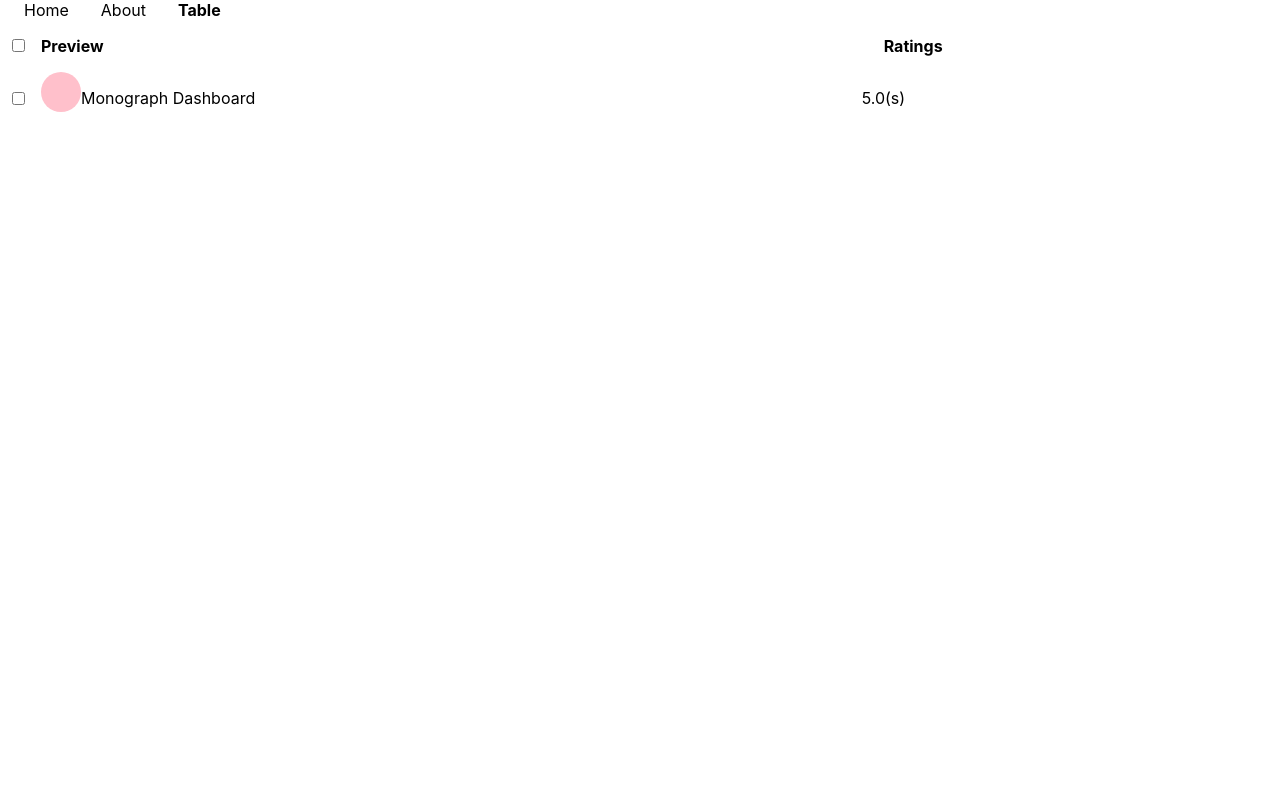
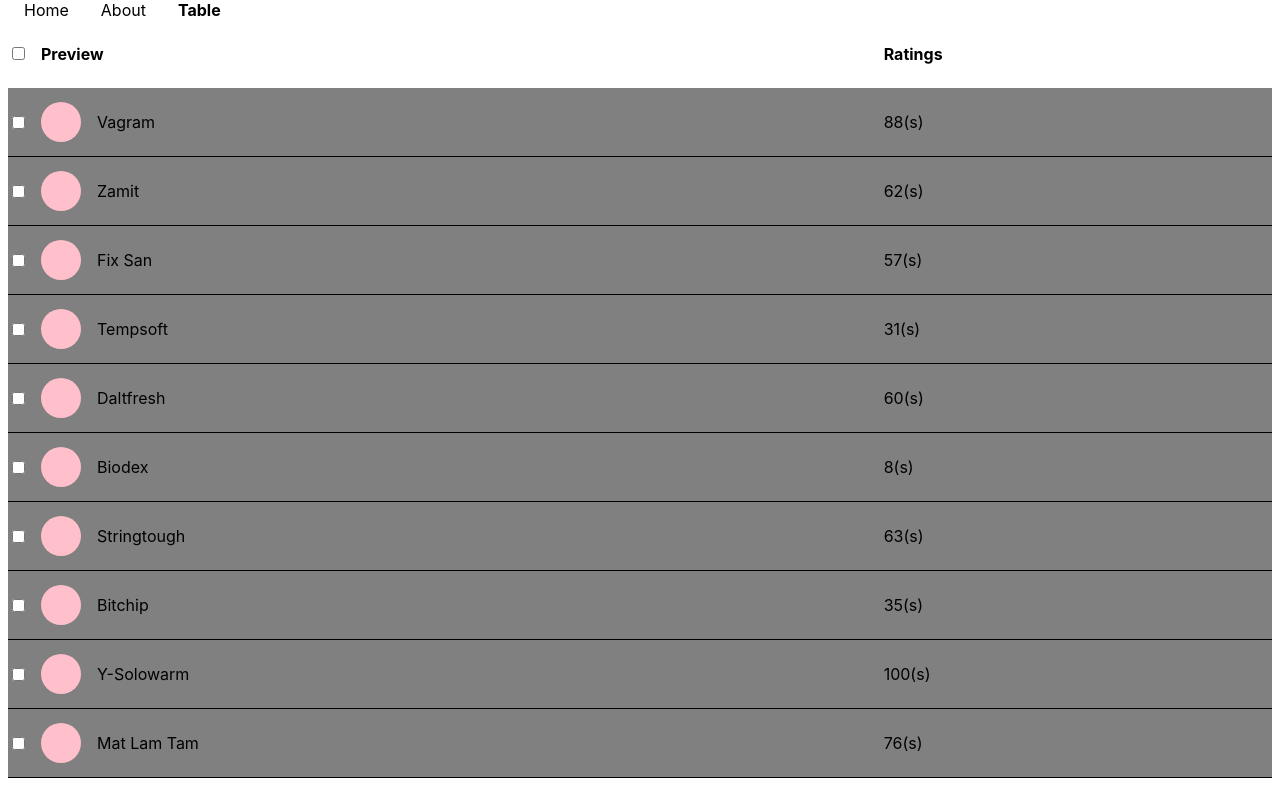
Before and after one commit to tanshunyuan/cuddly-wysiwyg, a Next.js app: page /table in a window 1280 px wide. Built offline with nearby package versions, Linux system fonts and the light colour scheme.

Commit message:
feat: added data for tables

```diff
--- a/src/pages/table.tsx
+++ b/src/pages/table.tsx
@@ -1,5 +1,57 @@
 import Navbar from '@/components/Navbar';
 import styled from '@emotion/styled';
+const data = [
+  {
+    id: 1,
+    title: `Vagram`,
+    ratings: 88,
+  },
+  {
+    id: 2,
+    title: `Zamit`,
+    ratings: 62,
+  },
+  {
+    id: 3,
+    title: `Fix San`,
+    ratings: 57,
+  },
+  {
+    id: 4,
+    title: `Tempsoft`,
+    ratings: 31,
+  },
+  {
+    id: 5,
+    title: `Daltfresh`,
+    ratings: 60,
+  },
+  {
+    id: 6,
+    title: `Biodex`,
+    ratings: 8,
+  },
+  {
+    id: 7,
+    title: `Stringtough`,
+    ratings: 63,
+  },
+  {
+    id: 8,
+    title: `Bitchip`,
+    ratings: 35,
+  },
+  {
+    id: 9,
+    title: `Y-Solowarm`,
+    ratings: 100,
+  },
+  {
+    id: 10,
+    title: `Mat Lam Tam`,
+    ratings: 76,
+  },
+];
 
 const Table = () => {
   return (
@@ -21,42 +73,41 @@ const Table = () => {
         </ItemTableHeader>
 
         <ItemTableContent>
+          {data.map((x) => {
+            return (
+              <ItemTableRowWrapper key={x.id}>
                 <ItemTableRow>
                   <Input type="checkbox" />
-            <ItemTableRowInner>
                   <ItemTableCell size={8}>
-                <Div>
                     <Circle />
-                  <p>Monograph Dashboard</p>
-                </Div>
+                    <p>{x.title}</p>
                   </ItemTableCell>
                   <ItemTableCell>
-                <div>
-                  <p>5.0(s)</p>
-                </div>
+                    <p>{x.ratings}(s)</p>
                   </ItemTableCell>
-            </ItemTableRowInner>
                 </ItemTableRow>
+              </ItemTableRowWrapper>
+            );
+          })}
         </ItemTableContent>
       </ItemTable>
     </div>
   );
 };
-const Div = styled.div`
-  display: flex;
+const ItemTableRowWrapper = styled.div`
+  background-color: gray;
+  border-bottom: 1px solid black;
 `;
 const Circle = styled.div`
+  margin-right: 1rem;
   width: 40px;
   height: 40px;
   border-radius: 999px;
   background-color: pink;
 `;
-const ItemTableRowInner = styled.div`
-  display: flex;
-  flex: 1;
-`;
 const ItemTableCell = styled.div`
   display: flex;
+  align-items: center;
   width: ${(props: { size?: number }) => {
     const { size } = props;
     if (size !== undefined) {
@@ -74,6 +125,7 @@ const ItemTableRow = styled.div`
   display: flex;
   flex: 1;
   align-items: center;
+  padding: 0.5rem 0;
 `;
 const Input = styled.input`
   margin-right: 1rem;
```
Lines whose indentation alone changed are shown as unchanged.
